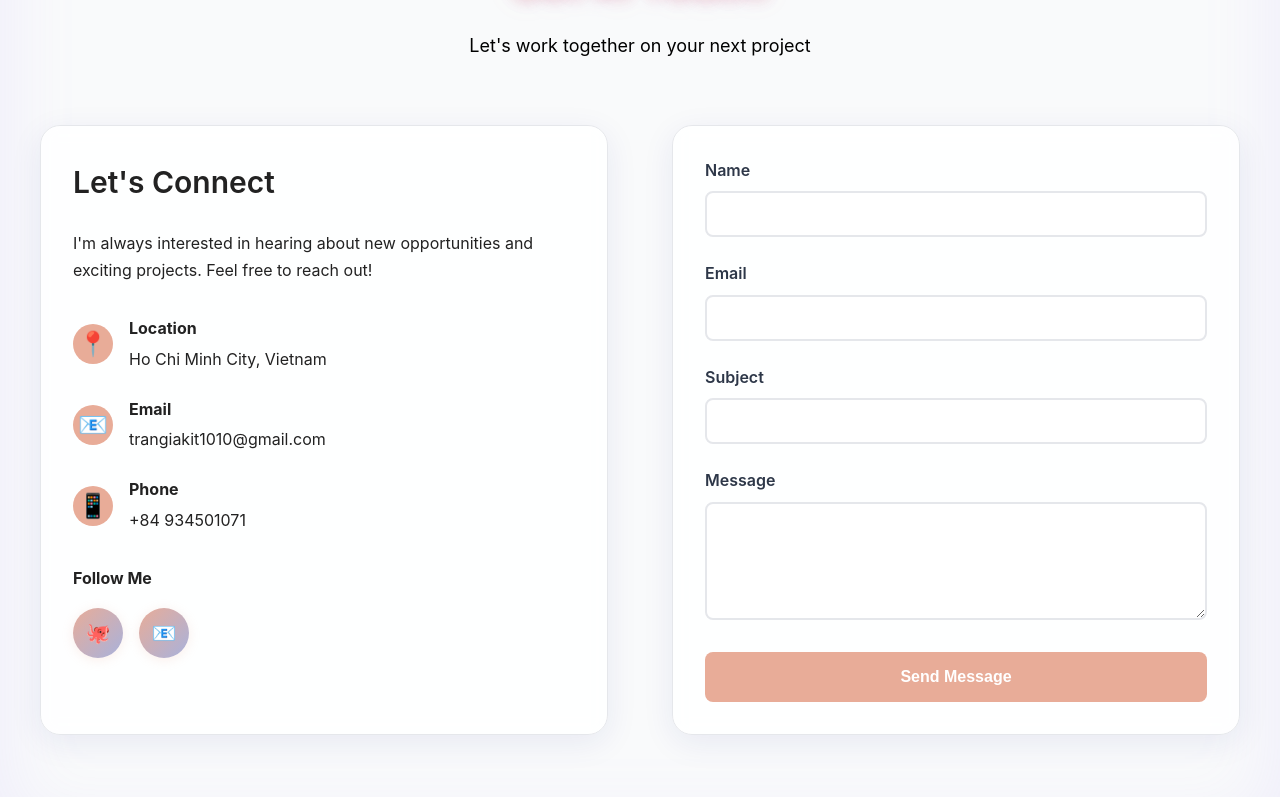
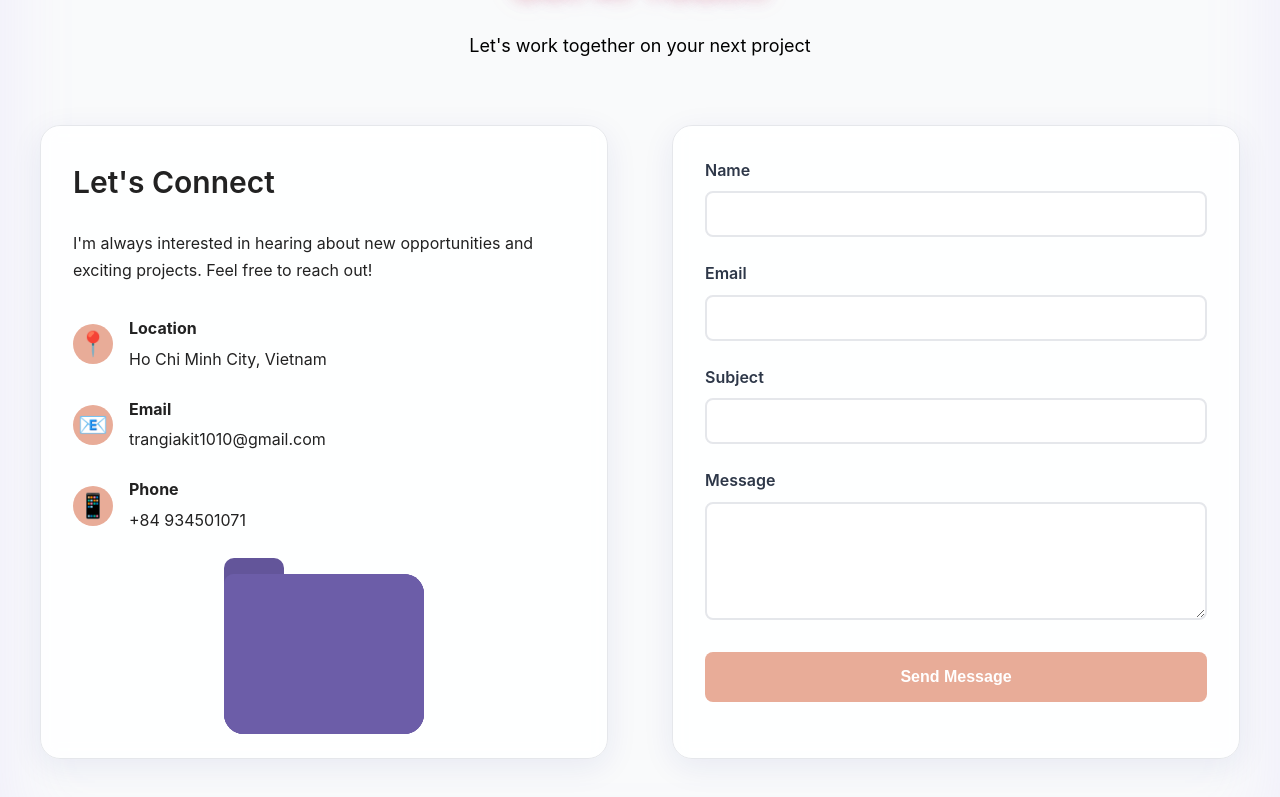
Before and after one commit to kitikt/my-portfolio, a React (Vite) app: page / in a window 1280 px wide. Shown: the part 4561-5358 px from the top of the page. Built offline with nearby package versions, Linux system fonts and the light colour scheme.

Commit message:
add folder in contact

```diff
--- /dev/null
+++ b/src/blocks/Folder.jsx
@@ -0,0 +1,132 @@
+import { useState } from "react";
+import "../style/Folder.css";
+
+const darkenColor = (hex, percent) => {
+  let color = hex.startsWith("#") ? hex.slice(1) : hex;
+  if (color.length === 3) {
+    color = color
+      .split("")
+      .map((c) => c + c)
+      .join("");
+  }
+  const num = parseInt(color, 16);
+  let r = (num >> 16) & 0xff;
+  let g = (num >> 8) & 0xff;
+  let b = num & 0xff;
+  r = Math.max(0, Math.min(255, Math.floor(r * (1 - percent))));
+  g = Math.max(0, Math.min(255, Math.floor(g * (1 - percent))));
+  b = Math.max(0, Math.min(255, Math.floor(b * (1 - percent))));
+  return (
+    "#" +
+    ((1 << 24) + (r << 16) + (g << 8) + b).toString(16).slice(1).toUpperCase()
+  );
+};
+
+const Folder = ({
+  color = "#5227FF",
+  size = 1,
+  items = [],
+  className = "",
+}) => {
+  const maxItems = 3;
+  const papers = items.slice(0, maxItems);
+  while (papers.length < maxItems) {
+    papers.push(null);
+  }
+
+  const [open, setOpen] = useState(false);
+  const [paperOffsets, setPaperOffsets] = useState(
+    Array.from({ length: maxItems }, () => ({ x: 0, y: 0 }))
+  );
+  const [hoveredPaper, setHoveredPaper] = useState(null);
+
+  const folderBackColor = darkenColor(color, 0.08);
+  const paper1 = darkenColor("#ffffff", 0.1);
+  const paper2 = darkenColor("#ffffff", 0.05);
+  const paper3 = "#ffffff";
+
+  const handleClick = () => {
+    setOpen((prev) => !prev);
+    if (open) {
+      setPaperOffsets(Array.from({ length: maxItems }, () => ({ x: 0, y: 0 })));
+    }
+  };
+
+  const handlePaperMouseMove = (e, index) => {
+    if (!open) return;
+    setHoveredPaper(index);
+    const rect = e.currentTarget.getBoundingClientRect();
+    const centerX = rect.left + rect.width / 2;
+    const centerY = rect.top + rect.height / 2;
+    const offsetX = (e.clientX - centerX) * 0.15;
+    const offsetY = (e.clientY - centerY) * 0.15;
+    setPaperOffsets((prev) => {
+      const newOffsets = [...prev];
+      newOffsets[index] = { x: offsetX, y: offsetY };
+      return newOffsets;
+    });
+  };
+
+  const handlePaperMouseLeave = (e, index) => {
+    setHoveredPaper(null);
+    setPaperOffsets((prev) => {
+      const newOffsets = [...prev];
+      newOffsets[index] = { x: 0, y: 0 };
+      return newOffsets;
+    });
+  };
+
+  const folderStyle = {
+    "--folder-color": color,
+    "--folder-back-color": folderBackColor,
+    "--paper-1": paper1,
+    "--paper-2": paper2,
+    "--paper-3": paper3,
+  };
+
+  const folderClassName = `folder ${open ? "open" : ""}`.trim();
+  const scaleStyle = { transform: `scale(${size})` };
+
+  return (
+    <div style={scaleStyle} className={className}>
+      <div
+        className={folderClassName}
+        style={folderStyle}
+        onClick={handleClick}
+      >
+        <div className="folder__back">
+          {papers.map((item, i) => (
+            <div
+              key={i}
+              className={`paper paper-${i + 1}`}
+              onMouseMove={(e) => handlePaperMouseMove(e, i)}
+              onMouseLeave={(e) => handlePaperMouseLeave(e, i)}
+              style={{
+                ...(open
+                  ? {
+                      "--magnet-x": `${paperOffsets[i]?.x || 0}px`,
+                      "--magnet-y": `${paperOffsets[i]?.y || 0}px`,
+                    }
+                  : {}),
+                zIndex:
+                  open
+                    ? (hoveredPaper === i
+                        ? 10
+                        : hoveredPaper === null && i === 1
+                        ? 9
+                        : 2 + i)
+                    : 1,
+              }}
+            >
+              {open && item}
+            </div>
+          ))}
+          <div className="folder__front"></div>
+          <div className="folder__front right"></div>
+        </div>
+      </div>
+    </div>
+  );
+};
+
+export default Folder;
--- a/src/components/Contact.jsx
+++ b/src/components/Contact.jsx
@@ -1,30 +1,17 @@
-import { motion } from 'framer-motion'
+import Folder from "../blocks/Folder"
 
 const Contact = () => {
-  const socialLinks = [
-    { name: 'GitHub', url: 'https://github.com/kitikt', icon: '🐙' },
-    { name: 'Email', url: 'trangiakit1010@gmail.com', icon: '📧' }
-  ]
-
   return (
     <section className="contact" id="contact">
-      <motion.div
-        initial={{ opacity: 0, y: 50 }}
-        whileInView={{ opacity: 1, y: 0 }}
-        transition={{ duration: 0.8 }}
-        viewport={{ once: true }}
+      <div
         className="section-header"
       >
         <h2 className="galaxy-gradient-text">Get In Touch</h2>
         <p>Let's work together on your next project</p>
-      </motion.div>
+      </div>
 
       <div className="contact-content">
-        <motion.div
-          initial={{ opacity: 0, x: -50 }}
-          whileInView={{ opacity: 1, x: 0 }}
-          transition={{ duration: 0.8 }}
-          viewport={{ once: true }}
+        <div
           className="contact-info"
         >
           <h3>Let's Connect</h3>
@@ -57,92 +44,69 @@ const Contact = () => {
                 <p>+84 934501071</p>
               </div>
             </div>
+            <div style={{ position: 'relative', height: '120px', marginTop: '40px' }}>
+              <div style={{
+                position: 'absolute',
+                left: '50%',
+                bottom: 0,
+                transform: 'translateX(-50%)'
+              }}>
+                <Folder size={2} color="#6c5da8" className="custom-folder" items={[
+                  <img key="recipe" src="/RecipeApp.png" alt="Recipe App" style={{width: '100%', height: '100%', objectFit: 'cover', borderRadius: 'inherit', display: 'block'}} />,
+                  <img key="resonance" src="/resonance.png" alt="Resonance Music" style={{width: '100%', height: '100%', objectFit: 'cover', borderRadius: 'inherit', display: 'block'}} />,
+                  <img key="portfolio" src="/portfolio.png" alt="Portfolio Website" style={{width: '100%', height: '100%', objectFit: 'cover', borderRadius: 'inherit', display: 'block'}} />
+                ]} />
+              </div>
+            </div>
           </div>
 
-          <div className="social-links">
-            <h4>Follow Me</h4>
-            <div className="social-icons">
-              {socialLinks.map((social, index) => (
-                <motion.a
-                  key={social.name}
-                  href={social.url}
-                  initial={{ opacity: 0, scale: 0.8 }}
-                  whileInView={{ opacity: 1, scale: 1 }}
-                  whileHover={{ scale: 1.2, y: -5 }}
-                  transition={{ delay: index * 0.1 }}
-                  viewport={{ once: true }}
-                  className="social-icon"
-                  aria-label={social.name}
-                >
-                  <span>{social.icon}</span>
-                </motion.a>
-              ))}
-            </div>
-          </div>
-        </motion.div>
 
-        <motion.div
-          initial={{ opacity: 0, x: 50 }}
-          whileInView={{ opacity: 1, x: 0 }}
-          transition={{ duration: 0.8 }}
-          viewport={{ once: true }}
+        </div>
+
+        <div
           className="contact-form"
         >
-          <form>
-            <motion.div
-              initial={{ opacity: 0, y: 20 }}
-              whileInView={{ opacity: 1, y: 0 }}
-              transition={{ duration: 0.6 }}
-              viewport={{ once: true }}
+          <form
+            action="https://formsubmit.co/trangiakit1010@gmail.com"
+            method="POST"
+          >
+            <input type="hidden" name="_captcha" value="false" />
+            <div
               className="form-group"
             >
               <label htmlFor="name">Name</label>
               <input type="text" id="name" name="name" required />
-            </motion.div>
+            </div>
 
-            <motion.div
-              initial={{ opacity: 0, y: 20 }}
-              whileInView={{ opacity: 1, y: 0 }}
-              transition={{ duration: 0.6, delay: 0.1 }}
-              viewport={{ once: true }}
+            <div
               className="form-group"
             >
               <label htmlFor="email">Email</label>
               <input type="email" id="email" name="email" required />
-            </motion.div>
+            </div>
 
-            <motion.div
-              initial={{ opacity: 0, y: 20 }}
-              whileInView={{ opacity: 1, y: 0 }}
-              transition={{ duration: 0.6, delay: 0.2 }}
-              viewport={{ once: true }}
+            <div
               className="form-group"
             >
               <label htmlFor="subject">Subject</label>
               <input type="text" id="subject" name="subject" required />
-            </motion.div>
+            </div>
 
-            <motion.div
-              initial={{ opacity: 0, y: 20 }}
-              whileInView={{ opacity: 1, y: 0 }}
-              transition={{ duration: 0.6, delay: 0.3 }}
-              viewport={{ once: true }}
+            <div
               className="form-group"
             >
               <label htmlFor="message">Message</label>
               <textarea id="message" name="message" rows="5" required></textarea>
-            </motion.div>
+            </div>
 
-            <motion.button
+            <button
               type="submit"
-              whileHover={{ scale: 1.05 }}
-              whileTap={{ scale: 0.95 }}
               className="submit-button"
             >
               Send Message
-            </motion.button>
+            </button>
           </form>
-        </motion.div>
+        </div>
       </div>
     </section>
   )
--- /dev/null
+++ b/src/style/Folder.css
@@ -0,0 +1,125 @@
+:root {
+    --folder-color: #6c5da8;
+    --folder-back-color: #6c5da8;
+    --paper-1: #fdfdfd;
+    --paper-2: #f2f2f2;
+    --paper-3: #ffffff;
+  }
+
+  .folder {
+    transition: all 0.2s ease-in;
+    cursor: pointer;
+  }
+
+  .folder:not(.folder--click):hover {
+    transform: translateY(-8px);
+  }
+
+  .folder:not(.folder--click):hover .paper {
+    transform: translate(-50%, 0%);
+  }
+
+  .folder:not(.folder--click):hover .folder__front {
+    transform: skew(15deg) scaleY(0.6);
+  }
+
+  .folder:not(.folder--click):hover .right {
+    transform: skew(-15deg) scaleY(0.6);
+  }
+
+  .folder.open {
+    transform: translateY(-8px);
+  }
+
+  .folder.open .paper:nth-child(1) {
+    transform: translate(-120%, -70%) rotateZ(-15deg);
+  }
+
+  .folder.open .paper:nth-child(1):hover {
+    transform: translate(-120%, -70%) rotateZ(-15deg) scale(1.1);
+  }
+
+  .folder.open .paper:nth-child(2) {
+    transform: translate(10%, -70%) rotateZ(15deg);
+    height: 80%;
+  }
+
+  .folder.open .paper:nth-child(2):hover {
+    transform: translate(10%, -70%) rotateZ(15deg) scale(1.1);
+  }
+
+  .folder.open .paper:nth-child(3) {
+    transform: translate(-50%, -100%) rotateZ(5deg);
+    height: 80%;
+  }
+
+  .folder.open .paper:nth-child(3):hover {
+    transform: translate(-50%, -100%) rotateZ(5deg) scale(1.1);
+  }
+
+  .folder.open .folder__front {
+    transform: skew(15deg) scaleY(0.6);
+  }
+
+  .folder.open .right {
+    transform: skew(-15deg) scaleY(0.6);
+  }
+
+  .folder__back {
+    position: relative;
+    width: 100px;
+    height: 80px;
+    background: var(--folder-back-color);
+    border-radius: 0px 10px 10px 10px;
+  }
+
+  .folder__back::after {
+    position: absolute;
+    z-index: 0;
+    bottom: 98%;
+    left: 0;
+    content: "";
+    width: 30px;
+    height: 10px;
+    background: var(--folder-back-color);
+    border-radius: 5px 5px 0 0;
+  }
+
+  .paper {
+    position: absolute;
+    z-index: 2;
+    bottom: 10%;
+    left: 50%;
+    transform: translate(-50%, 10%);
+    width: 70%;
+    height: 80%;
+    background: var(--paper-1);
+    border-radius: 10px;
+    transition: all 0.3s ease-in-out;
+    overflow: hidden;
+    padding: 0;
+    margin: 0;
+  }
+
+  .paper:nth-child(2) {
+    background: var(--paper-2);
+    width: 80%;
+    height: 70%;
+  }
+
+  .paper:nth-child(3) {
+    background: var(--paper-3);
+    width: 90%;
+    height: 60%;
+  }
+
+  .folder__front {
+    position: absolute;
+    z-index: 3;
+    width: 100%;
+    height: 100%;
+    background: var(--folder-color);
+    border-radius: 5px 10px 10px 10px;
+    transform-origin: bottom;
+    transition: all 0.3s ease-in-out;
+  }
```
